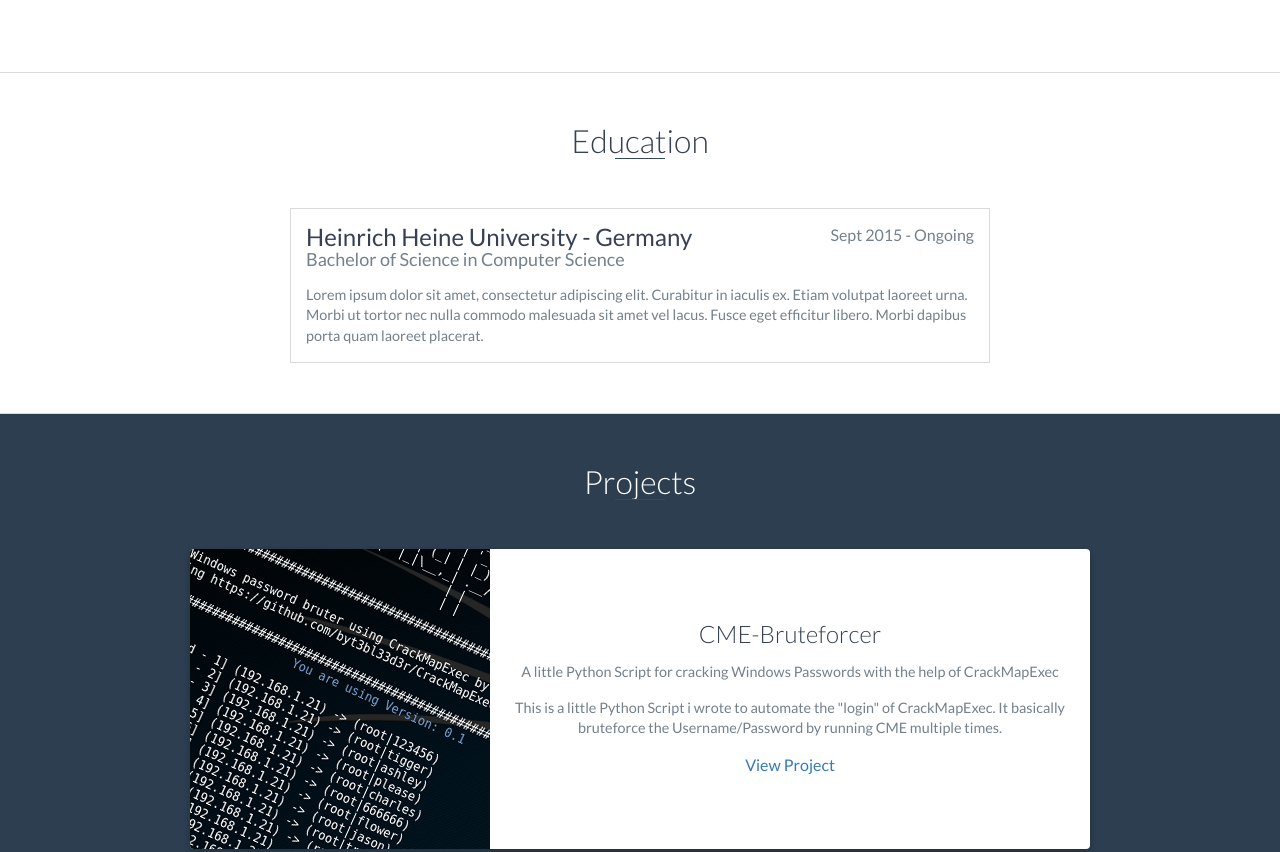
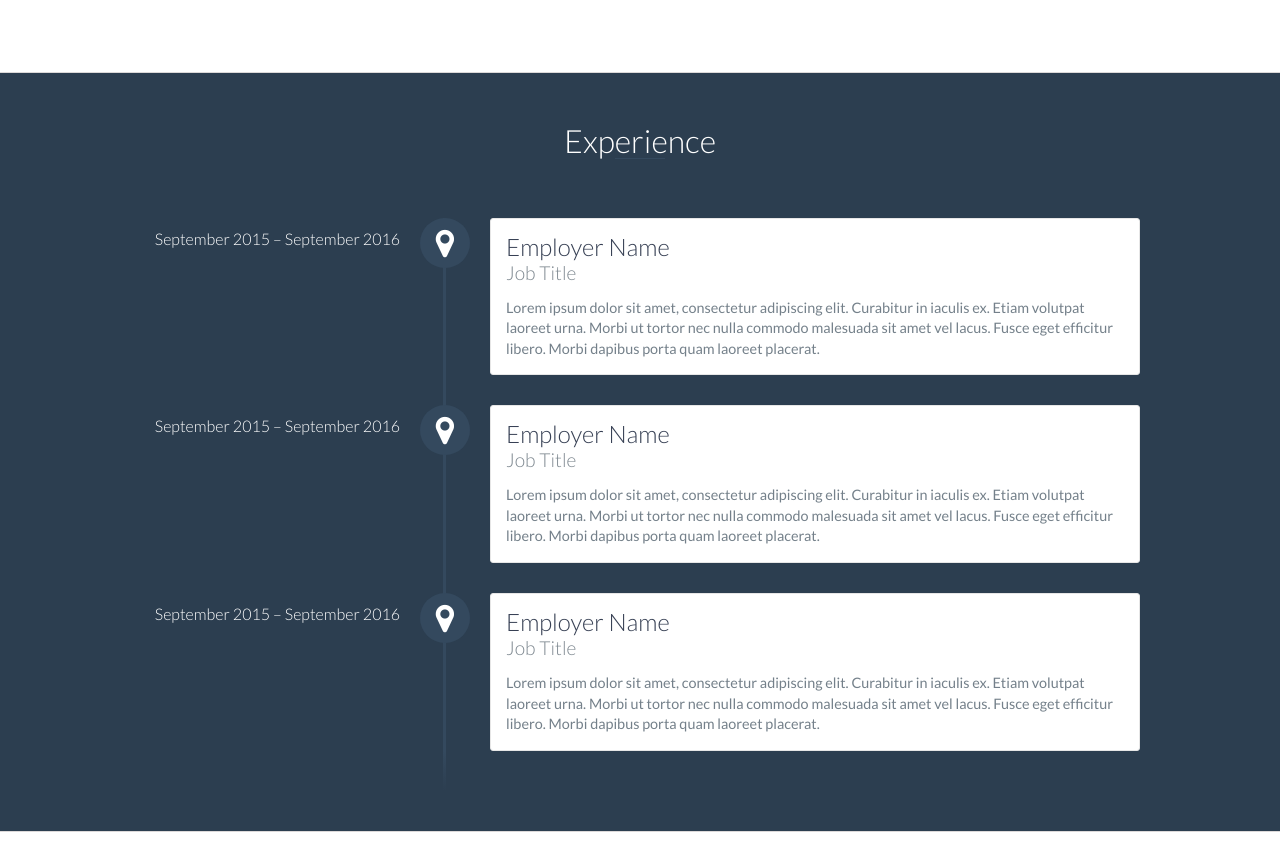
Before and after one commit to ThoughtfulDev/ThoughtfulDev.github.io, a website: page index.html in a window 1280 px wide. Shown: the part 929-1781 px from the top of the page. Drawn offline with nearby package versions, Linux system fonts and the light colour scheme.

Commit message:
Revert "Uncomment Experiences"
This reverts commit 1fa57ccd4ad158fe634214226930c30d876d3b08.

```diff
--- a/index.html
+++ b/index.html
@@ -82,7 +82,7 @@
     </div>
     <!-- End #about -->
 
-    <!--<div id="experience" class="background-alt">
+    <div id="experience" class="background-alt">
         <h2 class="heading">Experience</h2>
         <div id="experience-timeline">
             <div data-date="September 2015 – September 2016">
@@ -109,7 +109,7 @@
                 </p>
             </div>
         </div>
-    </div>-->
+    </div>
     <!-- End #experience -->
 
     <div id="education">
```
